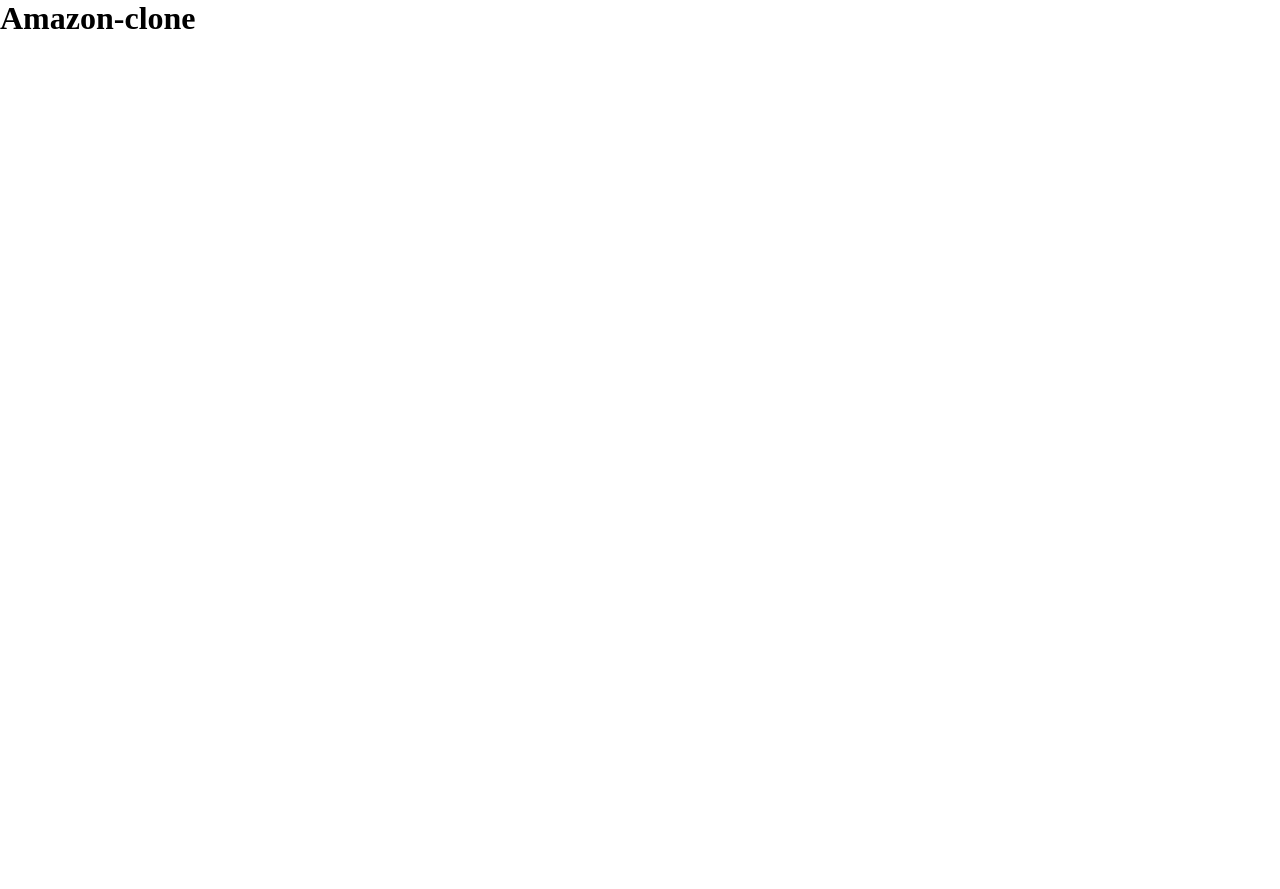
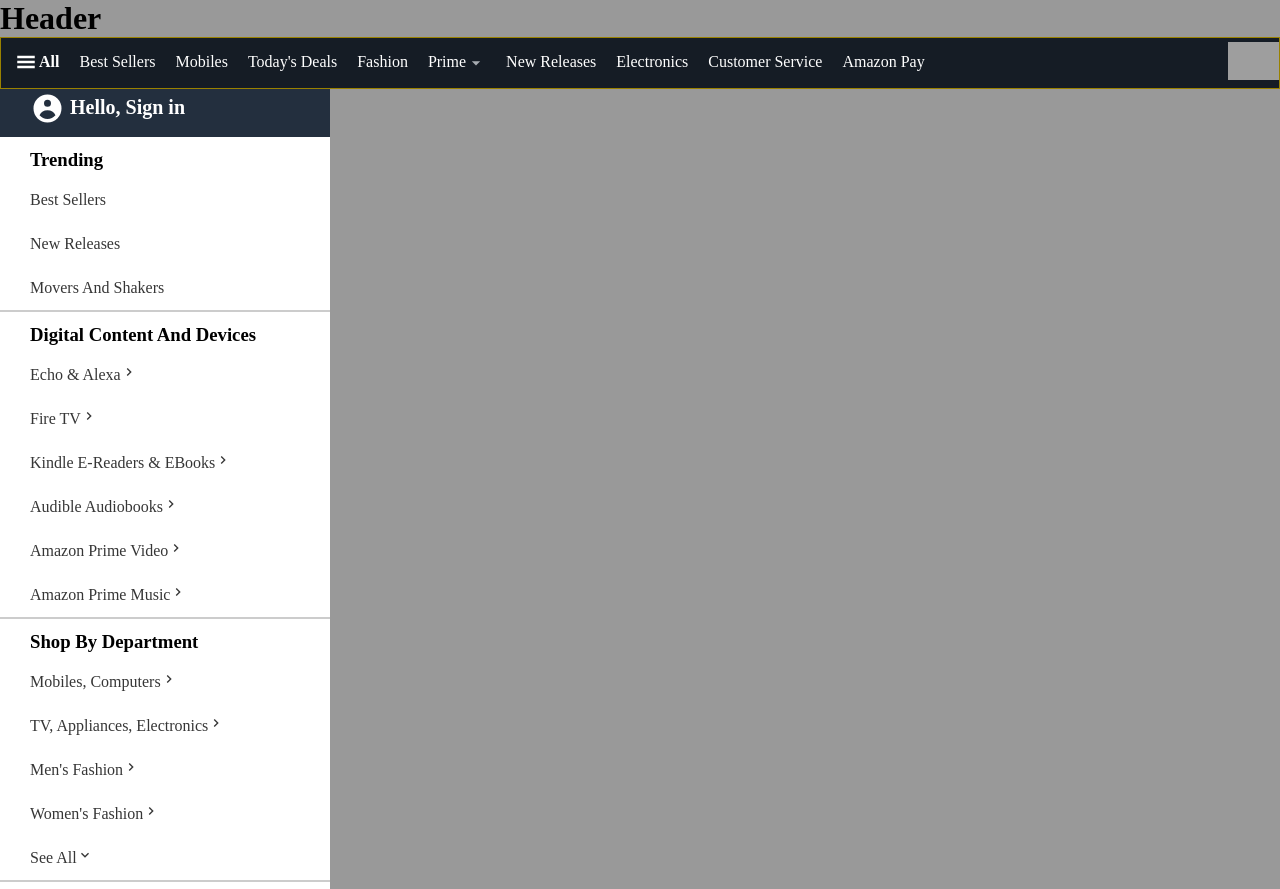
Before and after one commit to aejazballari/amazon-clone, a React (Create React App) app: page / in a window 1280 px wide. Before the commit the page ends 800 px from the top, so only its background shows below. Built offline with nearby package versions, Linux system fonts and the light colour scheme; grey boxes are pictures that could not be loaded.

Commit message:
sidebar and navbar

```diff
--- a/package.json
+++ b/package.json
@@ -9,6 +9,7 @@
     "antd": "^4.12.3",
     "react": "^17.0.1",
     "react-dom": "^17.0.1",
+    "react-icons": "^4.2.0",
     "react-scripts": "4.0.2",
     "web-vitals": "^1.1.0"
   },
--- a/src/App.js
+++ b/src/App.js
@@ -1,8 +1,11 @@
+import Nav from "./components/Nav";
+import SideBar from "./components/SideBar";
 function App() {
   return (
     <div className="App">
-      <h1>Amazon-clone</h1>
-      <div></div>
+      <h1>Header</h1>
+      <Nav />
+      <SideBar />
     </div>
   );
 }
--- /dev/null
+++ b/src/components/Nav.js
@@ -0,0 +1,39 @@
+import styles from "./nav.module.css";
+import { GiHamburgerMenu } from "react-icons/gi";
+import { MdArrowDropDown } from "react-icons/md";
+const Nav = () => {
+  return (
+    <nav>
+      <ul className={styles.mainNav}>
+        <li className={styles.burgerMenu}>
+          <div>
+            <GiHamburgerMenu />
+          </div>
+          All
+        </li>
+        <li>Best Sellers</li>
+        <li>Mobiles</li>
+        <li>Today's Deals</li>
+        <li>Fashion</li>
+        <li className={styles.prime}>
+          Prime
+          <div className={styles.arrows}>
+            <MdArrowDropDown />
+          </div>
+        </li>
+        <li>New Releases</li>
+        <li>Electronics</li>
+        <li>Customer Service</li>
+        <li>Amazon Pay</li>
+      </ul>
+      <div className={styles.app}>
+        <img
+          src="https://images-eu.ssl-images-amazon.com/images/G/31/img19/MAI/Sweepstakes/June20/SWM_DownloadApp._CB410314483_.jpg"
+          alt="app"
+        />
+      </div>
+    </nav>
+  );
+};
+
+export default Nav;
--- /dev/null
+++ b/src/components/SideBar.js
@@ -0,0 +1,121 @@
+import { FaRegUserCircle } from "react-icons/fa";
+import { AiOutlineRight } from "react-icons/ai";
+import { HiUserCircle } from "react-icons/hi";
+import { MdKeyboardArrowRight, MdKeyboardArrowDown } from "react-icons/md";
+
+import styles from "./sidebar.module.css";
+const SideBar = () => {
+  return (
+    <main className={styles.sideNav}>
+      <div className={styles.sideHeader}>
+        <div className={styles.user}>
+          <HiUserCircle />
+        </div>
+        <h2>Hello, Sign in</h2>
+      </div>
+      <div className={styles.category}>
+        <h3>Trending</h3>
+        <ul>
+          <li>best sellers</li>
+          <li>new releases</li>
+          <li>movers and shakers</li>
+        </ul>
+        <hr />
+        <h3>digital content and devices</h3>
+        <ul>
+          <li>
+            echo & alexa
+            <div>
+              <MdKeyboardArrowRight />
+            </div>
+          </li>
+          <li>
+            fire TV
+            <div>
+              <MdKeyboardArrowRight />
+            </div>
+          </li>
+          <li>
+            kindle e-readers & eBooks
+            <div>
+              <MdKeyboardArrowRight />
+            </div>
+          </li>
+          <li>
+            audible audiobooks
+            <div>
+              <MdKeyboardArrowRight />
+            </div>
+          </li>
+          <li>
+            amazon prime video
+            <div>
+              <MdKeyboardArrowRight />
+            </div>
+          </li>
+          <li>
+            amazon prime music
+            <div>
+              <MdKeyboardArrowRight />
+            </div>
+          </li>
+        </ul>
+        <hr />
+        <h3>shop by department</h3>
+        <ul>
+          <li>
+            Mobiles, Computers
+            <div>
+              <MdKeyboardArrowRight />
+            </div>
+          </li>
+          <li>
+            TV, Appliances, Electronics
+            <div>
+              <MdKeyboardArrowRight />
+            </div>
+          </li>
+          <li>
+            Men's Fashion
+            <div>
+              <MdKeyboardArrowRight />
+            </div>
+          </li>
+          <li>
+            Women's Fashion
+            <div>
+              <MdKeyboardArrowRight />
+            </div>
+          </li>
+          <li>
+            See All
+            <div>
+              <MdKeyboardArrowDown />
+            </div>
+          </li>
+        </ul>
+        <hr />
+        <h3>Programs & Features</h3>
+        <ul>
+          <li>
+            Gift Card & Mobile Recharges
+            <div>
+              <MdKeyboardArrowRight />
+            </div>
+          </li>
+          <li>Flight Tickets</li>
+          <li>Full Store Directory</li>
+        </ul>
+        <hr />
+        <h3>Help & Settings</h3>
+        <ul>
+          <li>Your Account</li>
+          <li>Customer Service</li>
+          <li>Sign In</li>
+        </ul>
+      </div>
+    </main>
+  );
+};
+
+export default SideBar;
--- /dev/null
+++ b/src/components/nav.module.css
@@ -0,0 +1,58 @@
+nav {
+  display: flex;
+  justify-content: space-between;
+  align-items: center;
+  /* padding: 2px 10px; */
+  background-color: rgb(35, 47, 63);
+  color: white;
+  font-size: 16px;
+  border: 1px solid gold;
+}
+
+.mainNav {
+  display: flex;
+  justify-content: space-between;
+  padding: 5px;
+}
+
+.mainNav,
+.burgerMenu,
+.prime {
+  display: flex;
+}
+
+.mainNav li {
+  padding: 5px 10px;
+}
+
+ul {
+  list-style: none;
+  margin-top: 5px;
+}
+
+.mainNav li:hover,
+.app:hover {
+  border: 0.1px solid white;
+  cursor: pointer;
+  border-radius: 2px;
+}
+
+.burgerMenu div {
+  font-size: 20px;
+  font-weight: lighter;
+  padding-right: 3px;
+  margin-top: -1px;
+}
+
+.app img {
+  height: 38px;
+}
+
+.burgerMenu {
+  font-weight: bold;
+}
+
+.arrows {
+  color: rgb(167, 172, 178);
+  font-size: 20px;
+}
--- /dev/null
+++ b/src/components/sidebar.module.css
@@ -0,0 +1,43 @@
+.sideHeader {
+  display: flex;
+  color: white;
+  padding: 2px 30px;
+  background-color: rgb(35, 47, 62);
+}
+
+.sideHeader h2 {
+  padding: 5px;
+  font-size: 20px;
+}
+
+.user {
+  font-size: 35px;
+}
+
+.category li {
+  display: flex;
+  color: rgb(54, 54, 54);
+  line-height: 2.5;
+  font-size: 1rem;
+  text-transform: capitalize;
+}
+
+h3,
+li {
+  padding: 2px 30px;
+  text-transform: capitalize;
+}
+
+h3 {
+  margin-top: 10px;
+}
+.sideNav {
+  width: 330px;
+  height: 100vh;
+  overflow-y: scroll;
+  box-shadow: 1px 1px 10px 1000000px rgba(0, 0, 0, 0.4);
+}
+
+hr {
+  border: 1px solid #cccccc;
+}
```
Also changed, not shown: 1 other file (tests, documents, lock files or other folders).
